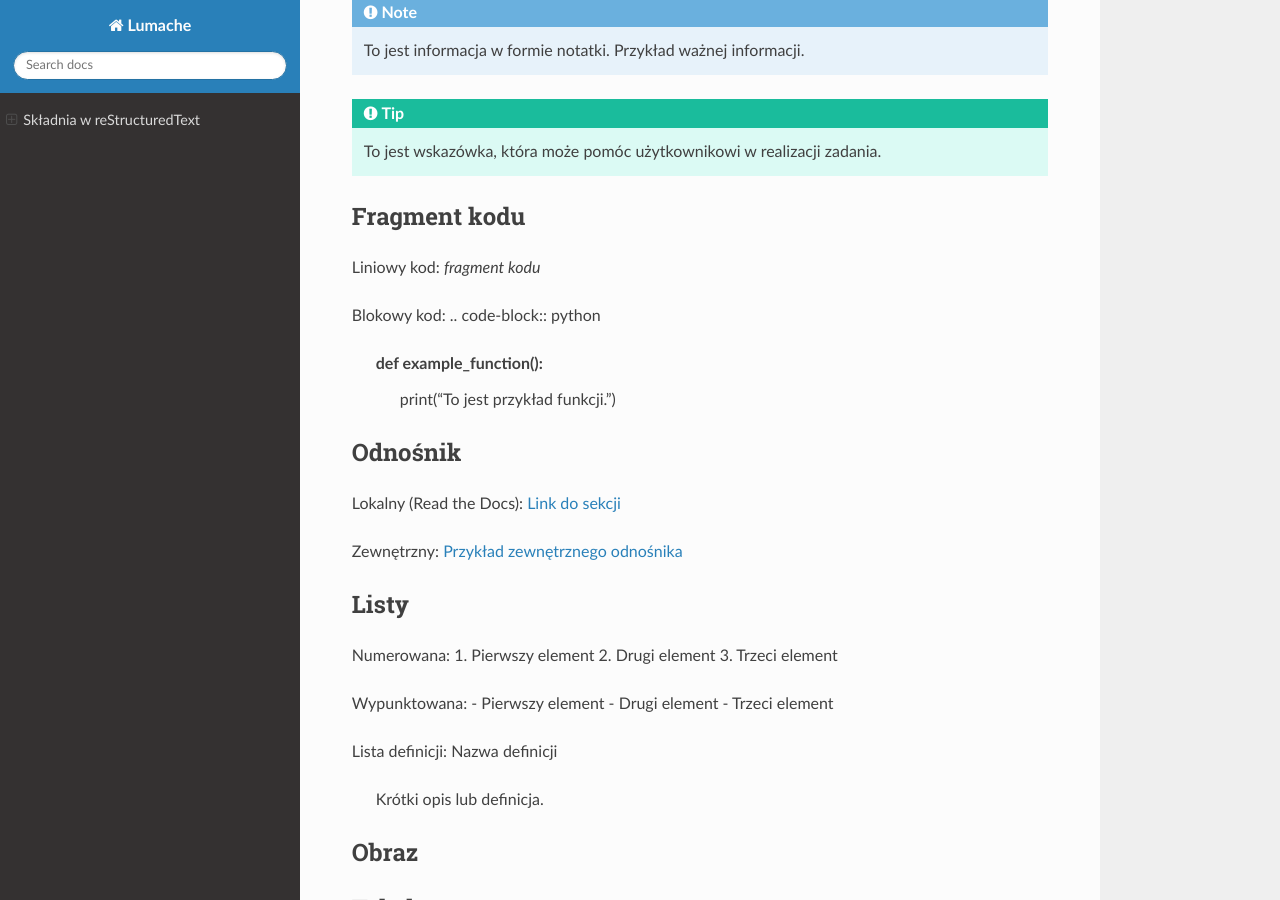
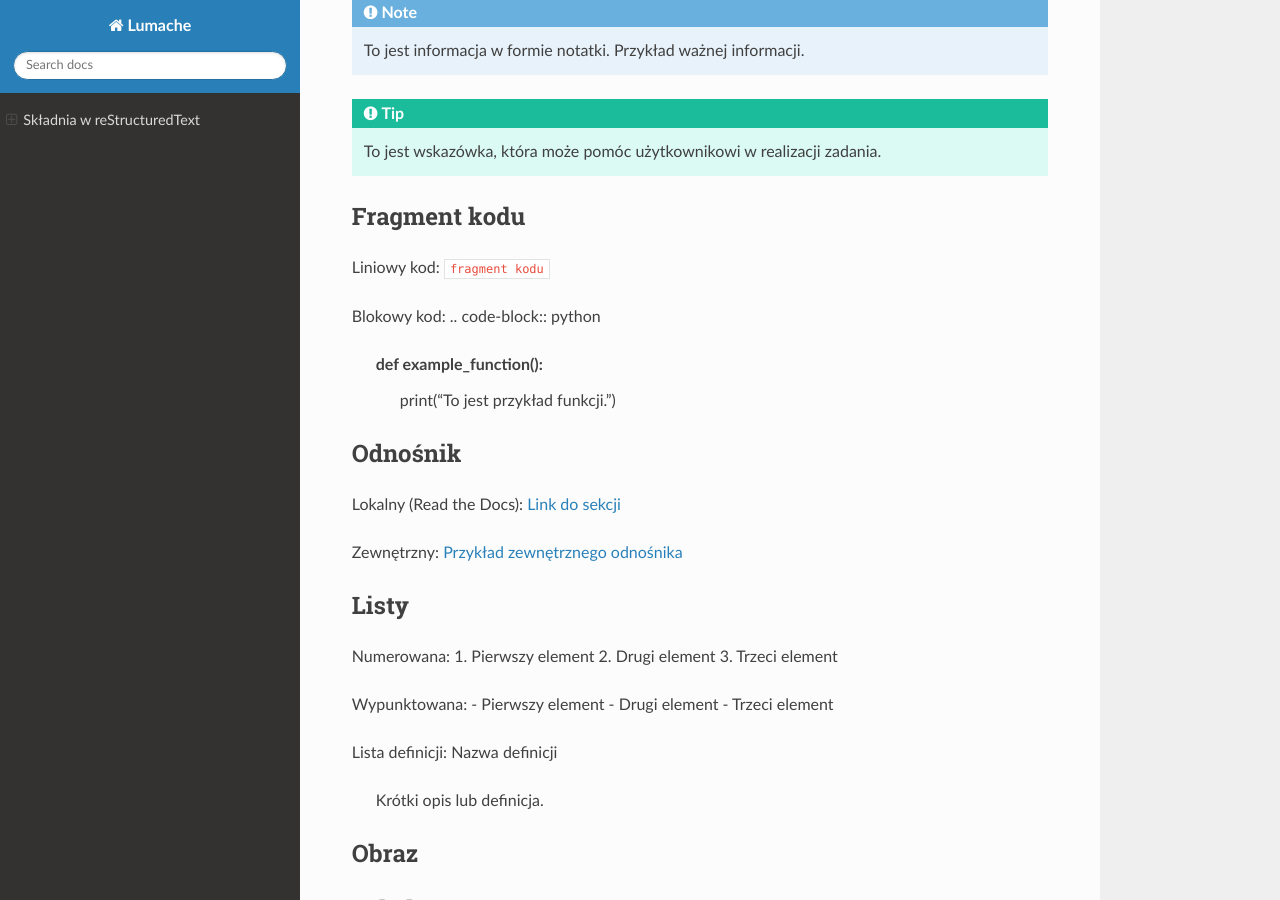
Before and after one commit to OskarCZSE/zse-4tpoc-rtd, a Sphinx documentation site: the page built from docs/source/index.rst, in a window 1280 px wide and 900 px high, scrolled down 579 px. Built offline with Sphinx 7.4.7 and the Read the Docs theme 3.1.0, drawn with Linux system fonts in a browser that asks for light colours.

```diff
--- a/docs/source/index.rst
+++ b/docs/source/index.rst
@@ -38,7 +38,7 @@ Fragment kodu
 ==============
 
 Liniowy kod:
-`fragment kodu`
+``fragment kodu``
 
 Blokowy kod:
 .. code-block:: python
```
